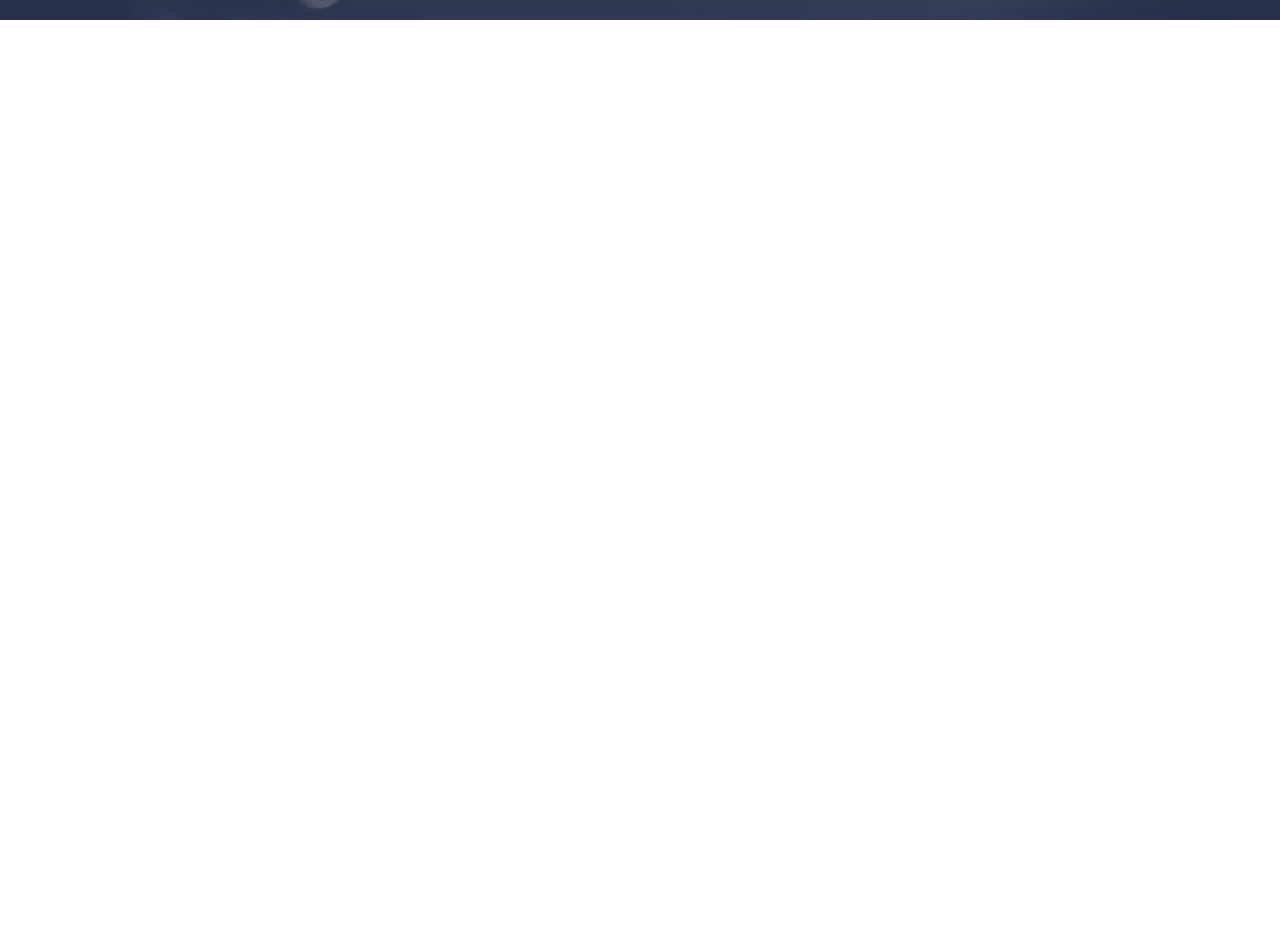
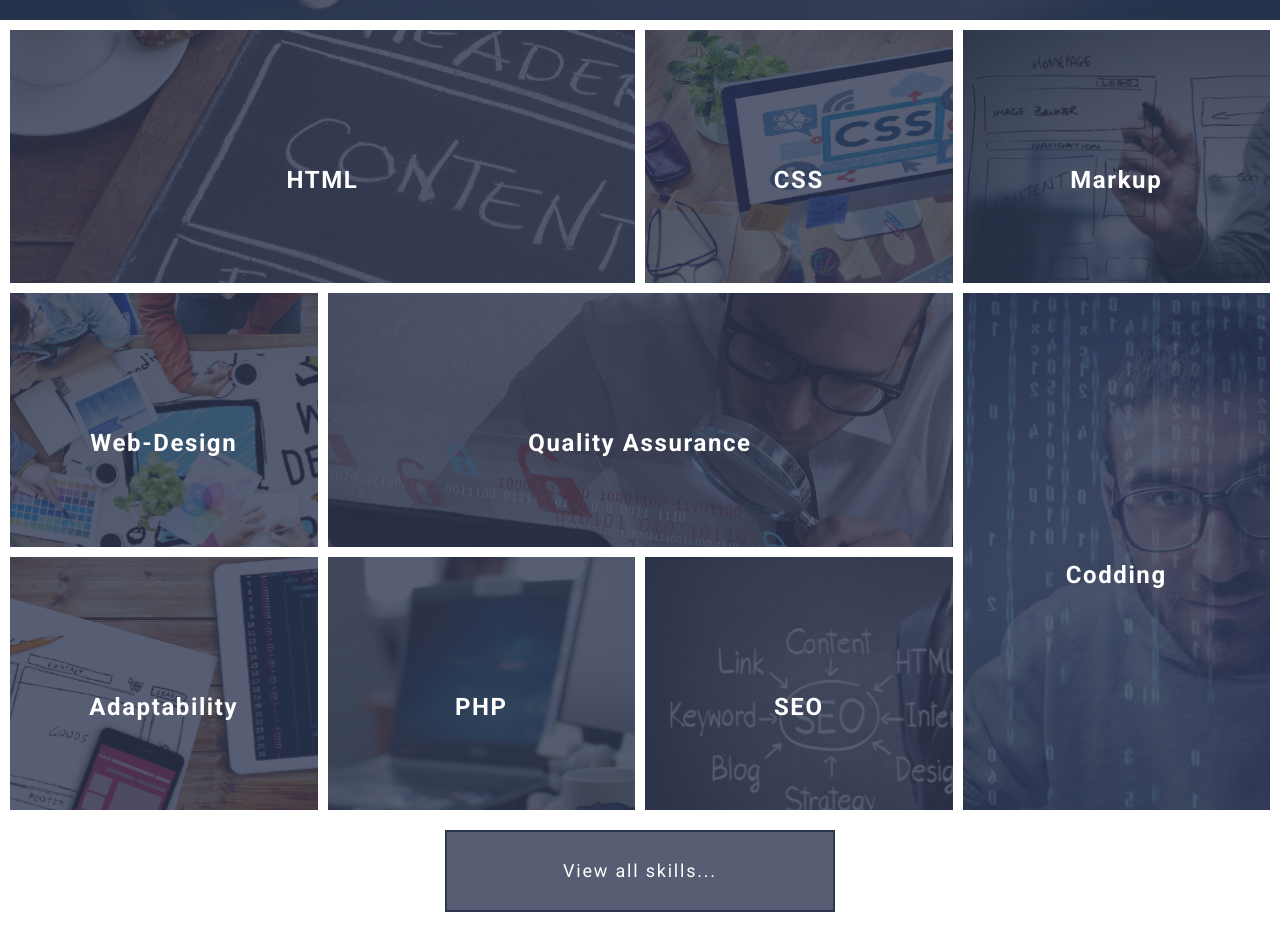
Before and after one commit to TatyanaOrlova/Project1, a website: page index.html in a window 1280 px wide. Shown: the part 1080-2030 px from the top of the page. Before the commit the page ends 1629 px from the top, so only its background shows below. Drawn offline with Linux system fonts and the light colour scheme.

Commit message:
сделали 2 страницу с частичной отзывчивостью

```diff
--- a/assets/scss/common/_classes.scss
+++ b/assets/scss/common/_classes.scss
@@ -6,7 +6,6 @@
   align-items: center;
   justify-content: center;
 
-  min-width: 250px;
   height: 60px;
   padding: 0.5em 1em;
 
@@ -14,7 +13,6 @@
   letter-spacing: 0.1em;
 
   border: 2px solid $color-light;
-  background-color: rgba($color-light, 0.1);
 
   font-size: 18px;
 
@@ -22,6 +20,18 @@
   &:focus {
     background-color: $color-accent;
   }
+
+  &--light {
+    min-width: 250px;
+    background-color: rgba($color-light, 0.1);
+  }
+
+  &--primary {
+    height: 60px;
+    min-width: 350px;
+    background-color: rgba($color-primary, 0.8);
+    border: 2px solid $color-primary;
+  }
 }
 
 .hidden {
--- a/assets/scss/components/header/_header-overlay.scss
+++ b/assets/scss/components/header/_header-overlay.scss
@@ -2,10 +2,8 @@
 @use "../../mixins" as *;
 
 .header-overlay {
-  position: absolute;
+  @include abs-position;
 
   opacity: 0.8;
   background-color: $color-primary;
-
-  inset: 0;
 }
--- a/assets/scss/components/sections/skills/_skill-item.scss
+++ b/assets/scss/components/sections/skills/_skill-item.scss
@@ -0,0 +1,68 @@
+@use "../../../presets" as *;
+@use "../../../mixins" as *;
+
+.skill-item {
+  background-color: $color-primary;
+  position: relative;
+  overflow: hidden;
+
+  &__title {
+    position: relative;
+    z-index: 1;
+    margin: 0;
+    @include abs-position;
+  }
+
+  &__link {
+    display: flex;
+    justify-content: center;
+    align-items: center;
+    padding: 1em;
+    height: 100%;
+    transition: color 0.5s;
+  }
+
+  &__image {
+    @include abs-position;
+    transition: transform 0.5s;
+  }
+
+  &__overlay {
+    @include abs-position;
+    transition: opacity 0.5s;
+    background-color: $color-primary;
+    opacity: 0.8;
+  }
+
+  &:hover {
+    .skill-item__overlay {
+      opacity: 0.95;
+    }
+
+    .skill-item__image {
+      transform: scale(1.1);
+    }
+
+    .skill-item__link {
+      color: $color-accent;
+    }
+  }
+}
+
+@for $i from 1 through 9 {
+  .skill-item:nth-of-type(#{$i}) {
+    grid-area: a#{$i};
+  }
+}
+
+// .skill-item:nth-of-type(1) {
+//   grid-area: a1;
+
+// .skill-item:nth-of-type(2) {
+//   grid-area: a2;
+// }
+
+//   // способ 2
+//   // grid-column: 1 / span 2;
+//   // grid-row: 1 / span 2;
+// }
--- a/assets/scss/components/sections/skills/_skills.scss
+++ b/assets/scss/components/sections/skills/_skills.scss
@@ -0,0 +1,49 @@
+@use "../../../presets" as *;
+@use "../../../mixins" as *;
+
+$local-gap: calc(40px / 3);
+
+.skills {
+  padding: $gap-sm;
+
+  &__container {
+    display: grid;
+    gap: $gap-sm;
+
+    margin-bottom: 20px;
+
+    @media (min-width: $lg) {
+      grid-template-areas: "a1 a1 a2 a3" "a4 a5 a5 a6" "a7 a8 a9 a6";
+      grid-template-columns: repeat(4, 1fr);
+    }
+
+    @media (max-width: calc($lg - 1px)) and (min-width: $md) {
+      grid-template-areas: "a1 a1 a2" "a3 a4 a4" "a5 a5 a6" "a7 a8 a6" "a7 a9 a9";
+      grid-template-columns: repeat(3, 1fr);
+    }
+
+    @media (max-width: calc($md - 1px)) and (min-width: $sm) {
+      grid-template-areas: "a1 a2" "a3 a2" "a4 a4" "a5 a6" "a5 a7" "a8 a9";
+      grid-template-columns: repeat(2, 1fr);
+    }
+
+    @media (max-width: calc($sm - 1px)) {
+      grid-template-areas: "a1" "a2" "a3" "a4" "a5" "a6" "a7" "a8" "a9";
+      grid-template-columns: 1fr;
+    }
+
+    @media (min-height: 691px) {
+      grid-auto-rows: calc(33.33333vh - 13.33333px);
+    }
+
+    @media (max-height: 690px) {
+      grid-auto-rows: calc(230px - 13.33333px);
+    }
+  }
+
+  &__actions {
+    display: flex;
+    justify-content: center;
+    margin-bottom: 30px;
+  }
+}
--- a/index.html
+++ b/index.html
@@ -78,7 +78,7 @@
           <h2 class="skill-item__title">
             <a class="skill-item__link" href="">HTML</a>
           </h2>
-          <div class="skill-item__image"></div>
+          <div class="skill-item__image" style="background-image:url(assets/img/img-html.png)"></div>
           <div class="skill-item__overlay"></div>
         </article>
 
@@ -86,7 +86,7 @@
           <h2 class="skill-item__title">
             <a class="skill-item__link" href="">CSS</a>
           </h2>
-          <div class="skill-item__image"></div>
+          <div class="skill-item__image" style="background-image:url(assets/img/img-css.png)"></div>
           <div class="skill-item__overlay"></div>
         </article>
 
@@ -94,7 +94,7 @@
           <h2 class="skill-item__title">
             <a class="skill-item__link" href="">Markup</a>
           </h2>
-          <div class="skill-item__image"></div>
+          <div class="skill-item__image" style="background-image:url(assets/img/img-markup.png)"></div>
           <div class="skill-item__overlay"></div>
         </article>
 
@@ -102,7 +102,7 @@
           <h2 class="skill-item__title">
             <a class="skill-item__link" href="">Web-Design</a>
           </h2>
-          <div class="skill-item__image"></div>
+          <div class="skill-item__image" style="background-image:url(assets/img/img-webdesign.png)"></div>
           <div class="skill-item__overlay"></div>
         </article>
 
@@ -110,7 +110,7 @@
           <h2 class="skill-item__title">
             <a class="skill-item__link" href="">Quality Assurance</a>
           </h2>
-          <div class="skill-item__image"></div>
+          <div class="skill-item__image" style="background-image:url(assets/img/img-qa.png)"></div>
           <div class="skill-item__overlay"></div>
         </article>
 
@@ -118,7 +118,7 @@
           <h2 class="skill-item__title">
             <a class="skill-item__link" href="">Codding</a>
           </h2>
-          <div class="skill-item__image"></div>
+          <div class="skill-item__image" style="background-image:url(assets/img/img-codding.png)"></div>
           <div class="skill-item__overlay"></div>
         </article>
 
@@ -126,7 +126,7 @@
           <h2 class="skill-item__title">
             <a class="skill-item__link" href="">Adaptability</a>
           </h2>
-          <div class="skill-item__image"></div>
+          <div class="skill-item__image" style="background-image:url(assets/img/img-adaptability.png)"></div>
           <div class="skill-item__overlay"></div>
         </article>
 
@@ -134,7 +134,7 @@
           <h2 class="skill-item__title">
             <a class="skill-item__link" href="">PHP</a>
           </h2>
-          <div class="skill-item__image"></div>
+          <div class="skill-item__image" style="background-image:url(assets/img/img-php.png)"></div>
           <div class="skill-item__overlay"></div>
         </article>
 
@@ -142,12 +142,12 @@
           <h2 class="skill-item__title">
             <a class="skill-item__link" href="">SEO</a>
           </h2>
-          <div class="skill-item__image"></div>
+          <div class="skill-item__image" style="background-image:url(assets/img/img-seo.png)"></div>
           <div class="skill-item__overlay"></div>
         </article>
 
       </div>
-      <div class="ckills__actions">
+      <div class="skills__actions">
         <a class="btn btn--primary" href="">View all skills...</a>
       </div>
     </section>
```
Also changed, not shown: package.json (+6 -2 lines), assets/css/style.css, assets/scss/style.scss (line endings or trailing spaces), 1 other file.
